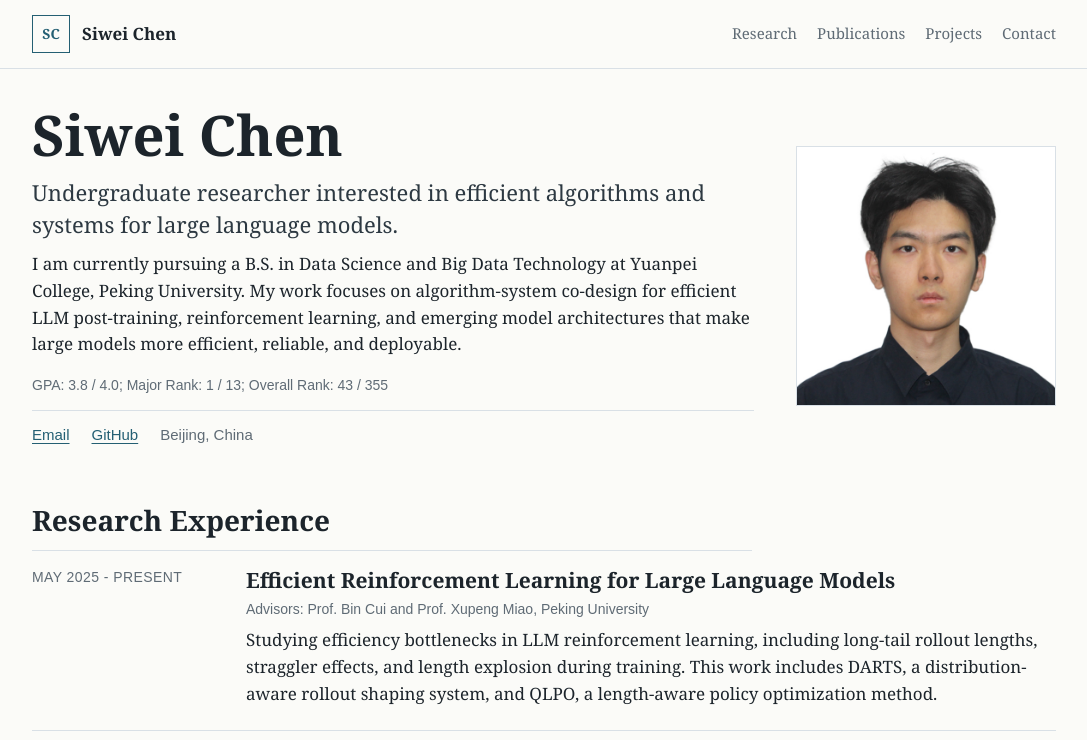
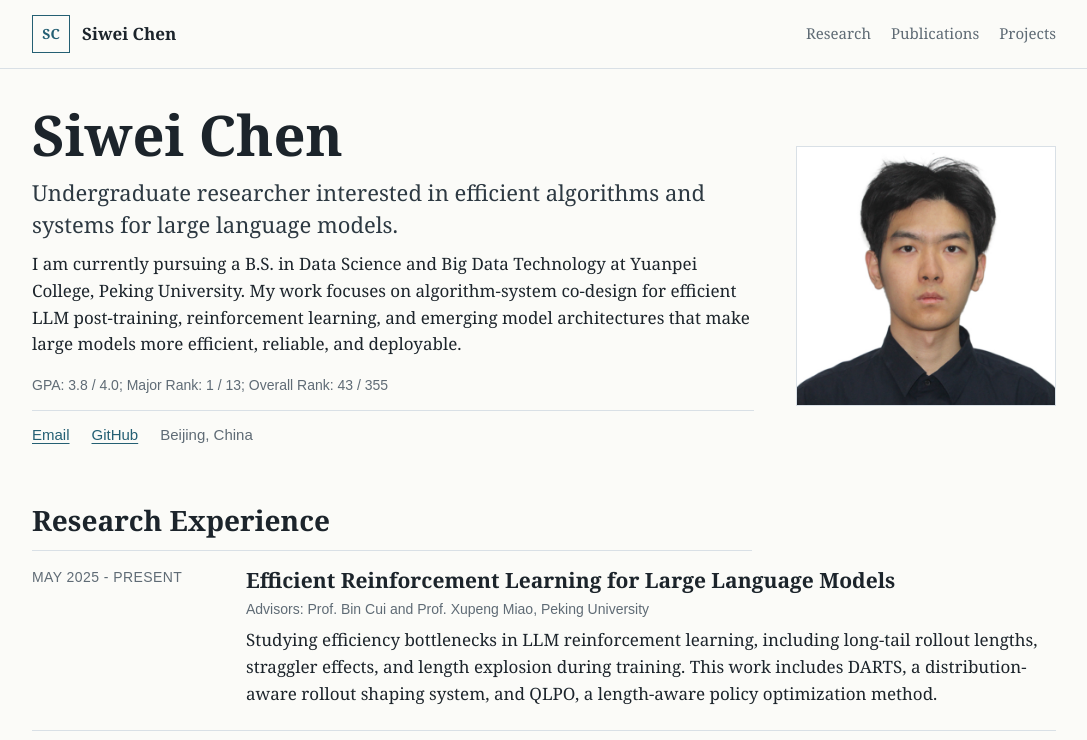
Before and after one commit to pkuchensw/pkuchensw.github.io, a plain HTML site: page index.html in a window 1280 px wide. Shown: the top 740 px of the page, without its empty margins (96-1183 px from the left). Drawn offline with Linux system fonts and the light colour scheme.

Commit message:
fix contact

```diff
--- a/index.html
+++ b/index.html
@@ -21,7 +21,6 @@
           <a href="#research">Research</a>
           <a href="#publications">Publications</a>
           <a href="#projects">Projects</a>
-          <a href="#contact">Contact</a>
         </div>
       </nav>
     </header>
@@ -42,7 +41,7 @@
               large models more efficient, reliable, and deployable.
             </p>
             <p class="meta">GPA: 3.8 / 4.0; Major Rank: 1 / 13; Overall Rank: 43 / 355</p>
-            <div class="hero-actions" id="contact">
+            <div class="hero-actions">
               <a href="mailto:2300017751@stu.pku.edu.cn">Email</a>
               <a href="https://github.com/pkuchensw">GitHub</a>
               <span>Beijing, China</span>
```
